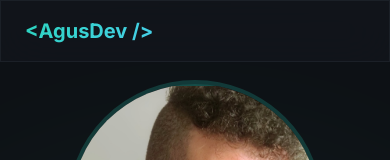
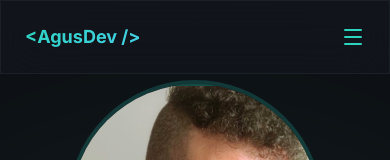
Before and after one commit to agustinsau/agustin-sau-portfolio, a Next.js app: page / in a window 390 px wide. Shown: the top 160 px of the page. Built offline with nearby package versions, Linux system fonts and the light colour scheme.

Commit message:
Mejora: Click outside para cerrar menú móvil en navbar

```diff
--- a/components/layout/Navbar.tsx
+++ b/components/layout/Navbar.tsx
@@ -1,7 +1,9 @@
 "use client";
 
-import { motion } from "framer-motion";
+import { useState, useCallback, useRef, useEffect } from "react";
+import { motion, AnimatePresence } from "framer-motion";
 import { useActiveSection } from "@/hooks/useActiveSection";
+import { Menu, X } from "lucide-react";
 
 const navItems = [
   { name: "Inicio", href: "#hero", id: "hero" },
@@ -11,8 +13,55 @@ const navItems = [
   { name: "Contacto", href: "#contact", id: "contact" },
 ];
 
+const NAVBAR_OFFSET = 80;
+
 const Navbar = () => {
   const activeSection = useActiveSection();
+  const [isMobileMenuOpen, setIsMobileMenuOpen] = useState(false);
+  const menuRef = useRef<HTMLDivElement>(null);
+  const buttonRef = useRef<HTMLButtonElement>(null);
+
+  // Cerrar menú al hacer click fuera
+  useEffect(() => {
+    const handleClickOutside = (event: MouseEvent) => {
+      if (
+        menuRef.current &&
+        buttonRef.current &&
+        !menuRef.current.contains(event.target as Node) &&
+        !buttonRef.current.contains(event.target as Node)
+      ) {
+        setIsMobileMenuOpen(false);
+      }
+    };
+
+    if (isMobileMenuOpen) {
+      document.addEventListener("mousedown", handleClickOutside);
+      return () => document.removeEventListener("mousedown", handleClickOutside);
+    }
+  }, [isMobileMenuOpen]);
+
+  const handleNavClick = useCallback(
+    (e: React.MouseEvent<HTMLAnchorElement>, sectionId: string) => {
+      e.preventDefault();
+
+      const element = document.getElementById(sectionId);
+      if (!element) return;
+
+      const elementPosition =
+        element.getBoundingClientRect().top + window.scrollY;
+
+      window.scrollTo({
+        top: elementPosition - NAVBAR_OFFSET,
+        behavior: "smooth",
+      });
+
+      // Pequeño delay antes de cerrar el menú para asegurar que el scroll inicie
+      setTimeout(() => {
+        setIsMobileMenuOpen(false);
+      }, 100);
+    },
+    []
+  );
 
   return (
     <motion.nav
@@ -22,14 +71,22 @@ const Navbar = () => {
       aria-label="Navegación principal"
       className="fixed top-0 left-0 right-0 z-50 glass"
     >
-      <div className="container mx-auto px-6 py-4 flex items-center justify-between">
-        <a href="#hero" aria-label="Volver al inicio (AgusDev)" className="text-xl font-bold text-gradient focus-visible-ring rounded-lg">
+      <div className="container mx-auto px-4 md:px-6 py-4 flex items-center justify-between">
+        {/* Logo */}
+        <a
+          href="#hero"
+          onClick={(e) => handleNavClick(e, "hero")}
+          aria-label="Volver al inicio (AgusDev)"
+          className="text-lg md:text-xl font-bold text-gradient focus-visible-ring rounded-lg px-2 py-1"
+        >
           &lt;AgusDev /&gt;
         </a>
 
+        {/* Desktop Navigation */}
         <ul className="hidden md:flex gap-8">
           {navItems.map((item, i) => {
             const isActive = activeSection === item.id;
+
             return (
               <motion.li
                 key={item.name}
@@ -39,6 +96,7 @@ const Navbar = () => {
               >
                 <a
                   href={item.href}
+                  onClick={(e) => handleNavClick(e, item.id)}
                   aria-label={`Ir a ${item.name}`}
                   aria-current={isActive ? "page" : undefined}
                   className={`text-sm transition focus-visible-ring rounded-lg px-2 py-1 ${
@@ -54,14 +112,107 @@ const Navbar = () => {
           })}
         </ul>
 
+        <div className="flex items-center gap-3">
+          {/* Desktop CTA Button */}
           <a
             href="#contact"
+            onClick={(e) => handleNavClick(e, "contact")}
             aria-label="Sección de contacto - Hablemos"
-          className="hidden md:inline-flex px-4 py-2 rounded-lg bg-gradient-primary text-primary-foreground text-sm focus-visible-ring"
+            className="hidden md:inline-flex px-4 py-2 rounded-lg bg-gradient-primary text-primary-foreground text-sm font-medium focus-visible-ring"
           >
             Hablemos
           </a>
+
+          {/* Mobile Menu Button */}
+          <motion.button
+            ref={buttonRef}
+            onClick={() => setIsMobileMenuOpen((prev) => !prev)}
+            aria-expanded={isMobileMenuOpen}
+            aria-controls="mobile-menu"
+            aria-label={isMobileMenuOpen ? "Cerrar menú" : "Abrir menú"}
+            className="md:hidden p-2 rounded-lg focus-visible-ring"
+            whileTap={{ scale: 0.95 }}
+          >
+            <AnimatePresence mode="wait">
+              {isMobileMenuOpen ? (
+                <motion.div
+                  key="close"
+                  initial={{ rotate: -90, opacity: 0 }}
+                  animate={{ rotate: 0, opacity: 1 }}
+                  exit={{ rotate: 90, opacity: 0 }}
+                  transition={{ duration: 0.2 }}
+                >
+                  <X size={24} className="text-primary" />
+                </motion.div>
+              ) : (
+                <motion.div
+                  key="menu"
+                  initial={{ rotate: 90, opacity: 0 }}
+                  animate={{ rotate: 0, opacity: 1 }}
+                  exit={{ rotate: -90, opacity: 0 }}
+                  transition={{ duration: 0.2 }}
+                >
+                  <Menu size={24} className="text-primary" />
+                </motion.div>
+              )}
+            </AnimatePresence>
+          </motion.button>
         </div>
+      </div>
+
+      {/* Mobile Menu */}
+      <AnimatePresence>
+        {isMobileMenuOpen && (
+          <motion.div
+            ref={menuRef}
+            id="mobile-menu"
+            initial={{ opacity: 0, y: -10 }}
+            animate={{ opacity: 1, y: 0 }}
+            exit={{ opacity: 0, y: -10 }}
+            transition={{ duration: 0.2 }}
+            className="md:hidden border-t border-border/50 overflow-hidden"
+          >
+            <div className="container mx-auto px-4 py-4 flex flex-col gap-2">
+              {navItems.map((item, i) => {
+                const isActive = activeSection === item.id;
+
+                return (
+                  <motion.a
+                    key={item.name}
+                    href={item.href}
+                    onClick={(e) => handleNavClick(e, item.id)}
+                    aria-label={`Ir a ${item.name}`}
+                    aria-current={isActive ? "page" : undefined}
+                    initial={{ opacity: 0, x: -20 }}
+                    animate={{ opacity: 1, x: 0 }}
+                    transition={{ delay: i * 0.04 }}
+                    className={`block px-4 py-2.5 rounded-lg transition focus-visible-ring ${
+                      isActive
+                        ? "text-primary font-semibold bg-primary/10 border-l-2 border-primary"
+                        : "text-muted-foreground hover:text-primary hover:bg-primary/5"
+                    }`}
+                  >
+                    {item.name}
+                  </motion.a>
+                );
+              })}
+
+              {/* Mobile CTA Button */}
+              <motion.a
+                href="#contact"
+                onClick={(e) => handleNavClick(e, "contact")}
+                aria-label="Sección de contacto - Hablemos"
+                initial={{ opacity: 0, x: -20 }}
+                animate={{ opacity: 1, x: 0 }}
+                transition={{ delay: navItems.length * 0.04 }}
+                className="w-full px-4 py-2.5 rounded-lg bg-gradient-primary text-primary-foreground font-medium text-center focus-visible-ring mt-2"
+              >
+                Hablemos
+              </motion.a>
+            </div>
+          </motion.div>
+        )}
+      </AnimatePresence>
     </motion.nav>
   );
 };
```
Also changed, not shown: 2 other files (tests, documents, lock files or other folders). Lines whose indentation alone changed are shown as unchanged.
